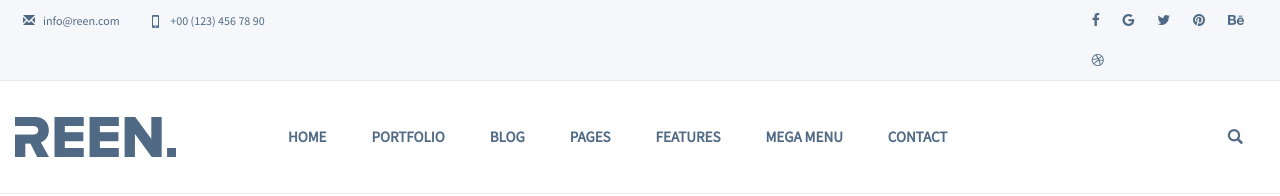
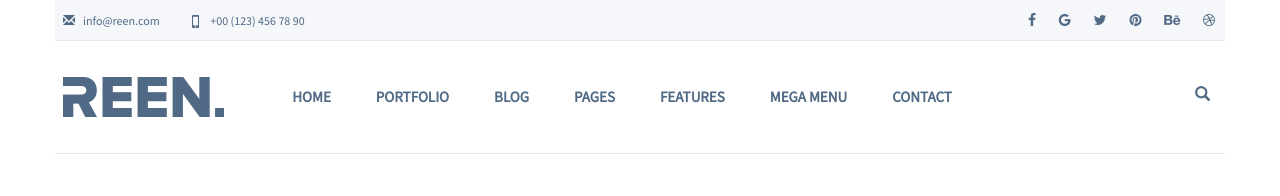
Before and after one commit to krolR0609/LPage, a plain HTML site: page index.html in a window 1280 px wide. Drawn offline with Linux system fonts and the light colour scheme.

Commit message:
end of header
Header is ready

```diff
--- a/index.html
+++ b/index.html
@@ -18,7 +18,7 @@
       <![endif]-->
   </head>
   <body>
-  	<div class="container-fluid">
+  	<div class="container">
   		<div class="header">
   			<div class="header-top row">
   				<div class="info col-sm-3">
@@ -30,7 +30,7 @@
   						<a href="tel:+00 (123) 456 78 90">+00 (123) 456 78 90</a>
   					</div>
   				</div>
-  				<div class="socia col-sm-2 col-sm-offset-7">
+  				<div class="socia col-sm-offset-9">
   					<a href="#"><span class="fa fa-facebook"></span></a>
   					<a href="#"><span class="fa fa-google"></span></a>
   					<a href="#"><span class="fa fa-twitter"></a>
@@ -40,7 +40,7 @@
   				</div>
   			</div>
   			<div class="nav row">
-  				<img src="img/main/logo.png" alt="Reen." class="col-sm-2">
+  				<a href="#"><img src="img/main/logo.png" alt="Reen." class="col-sm-2">	</a>
   				<ul class="col-sm-8">
   					<li><a href="#" class="home">Home</a>
   					</li>
@@ -51,9 +51,8 @@
   					<li><a href="#">Mega Menu</a></li>
   					<li><a href="#">Contact</a></li>
   				</ul>
-  				<span class="glyphicon glyphicon-search col-sm-2">
-
-  				</span>
+  				<a href="#"><span class="glyphicon glyphicon-search col-sm-2">
+  				</span></a>
   			</div>
   		</div>
   		<div class="main"></div>
--- a/sass/styles.scss
+++ b/sass/styles.scss
@@ -22,7 +22,7 @@ a:hover{
 			padding: 10px 0px;
 			.email, .phone{
 				display:inline;
-				margin:0 15px ;
+
 				span{
 					margin-right:8px;
 				}
@@ -35,9 +35,13 @@ a:hover{
 			.email a:hover{
 				color:$btn_clr;
 			}
+			.phone{
+					margin:0 30px ;
+			}
 		}
 	}
 	.socia{
+		text-align: right;
 		span{
 			line-height: 40px;
 			padding:0 10px;
@@ -75,9 +79,11 @@ a:hover{
 		font-family: $ff_SSP;
 		font-weight: bolder;
 		font-size: $nav;
+		text-align: right;
 		img{
 			width:auto;
-			margin: 36px 0;
+			margin: 36px 8px;
+			padding: 0;
 		}
 
 		ul{
@@ -108,9 +114,17 @@ a:hover{
 
 		}
 		span{
-			text-align: right;
-			line-height:111px;
+
+			float:right;
+			margin:45px 0;
 			color:$p_clr;
+		}
+		span:hover{
+			color:$btn_clr;
+		}
+		span:after{
+			content:"";
+			clear:both;
 		}
 	}
 }
```
Also changed, not shown: stylesheets/styles.css.
